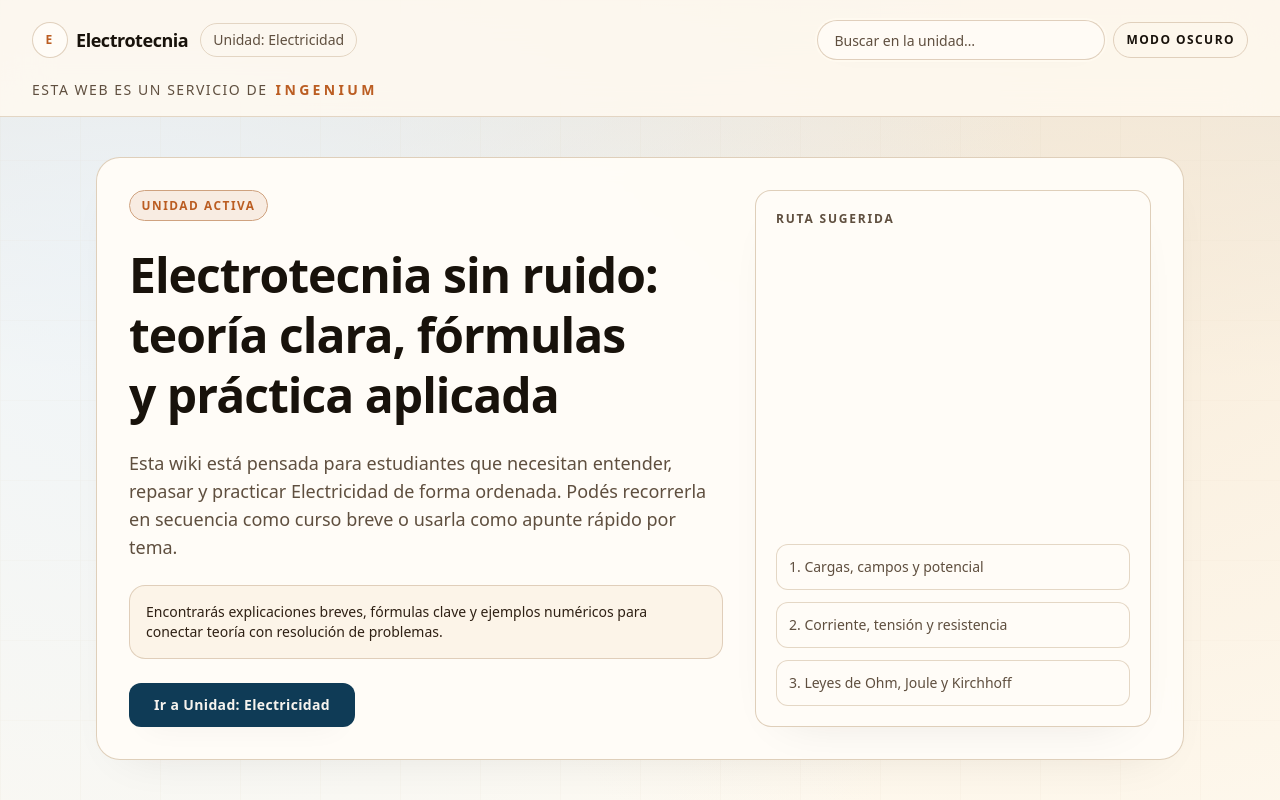
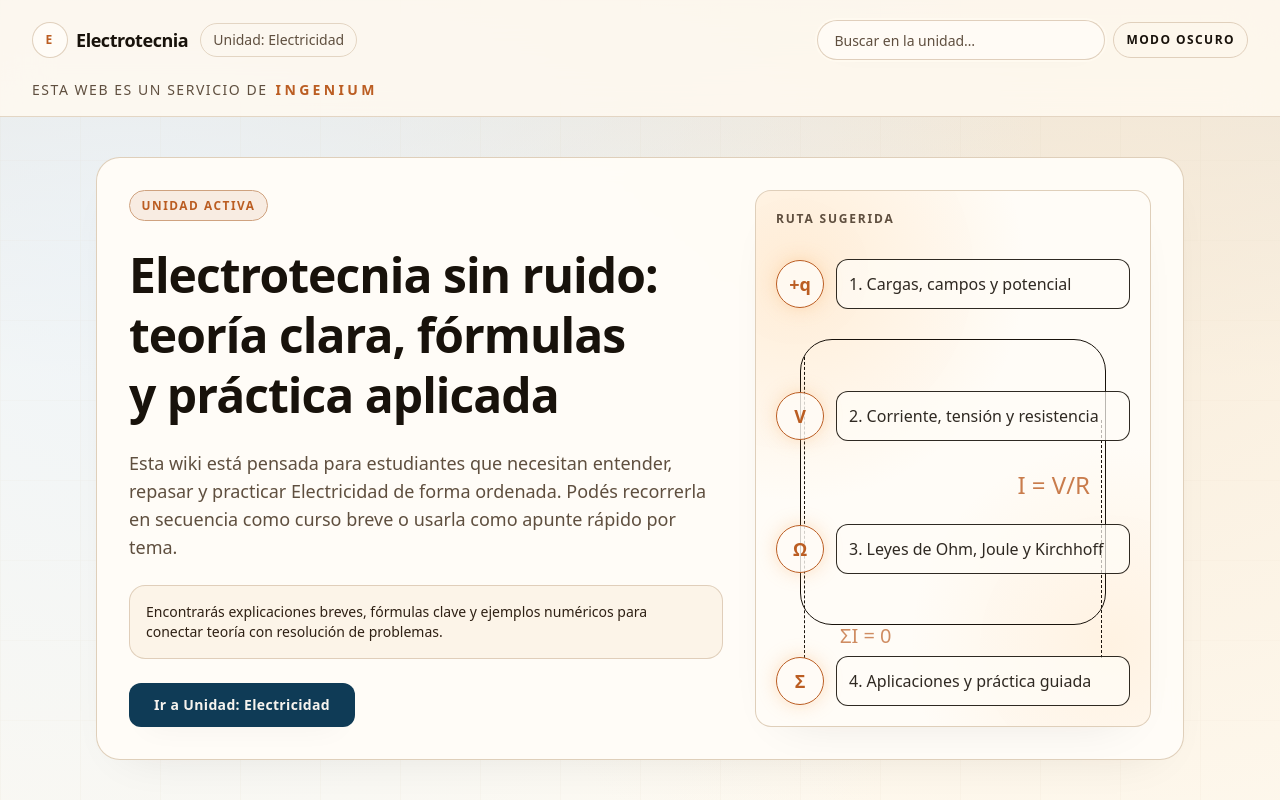
Before and after one commit to Teksi75/electrotecnia-web-next, a Next.js app: page / in a window 1280 px wide. Shown: the top 800 px of the page. Built offline with nearby package versions, Linux system fonts and the light colour scheme; no server answers.

Commit message:
Rediseña la sección de ruta sugerida en home

```diff
--- a/src/app/page.tsx
+++ b/src/app/page.tsx
@@ -53,6 +53,13 @@ const studyTips = [
 ];
 
 export default function HomePage() {
+  const routeSteps = [
+    "Cargas, campos y potencial",
+    "Corriente, tensión y resistencia",
+    "Leyes de Ohm, Joule y Kirchhoff",
+    "Aplicaciones y práctica guiada",
+  ];
+
   return (
     <main className="mx-auto w-full max-w-6xl space-y-10 px-4 py-10 sm:px-6 lg:px-8">
       <section className="surface-panel reveal-up overflow-hidden rounded-3xl p-6 sm:p-8">
@@ -74,13 +81,42 @@ export default function HomePage() {
               <Link href="/unidad/electricidad">Ir a Unidad: Electricidad</Link>
             </Button>
           </div>
-          <aside className="surface-panel flex flex-col justify-between gap-4 rounded-2xl p-5">
-            <p className="text-xs font-semibold uppercase tracking-[0.15em] text-muted-foreground">Ruta sugerida</p>
-            <ol className="space-y-3 text-sm text-muted-foreground">
-              <li className="rounded-xl border border-border/70 bg-card/70 p-3">1. Cargas, campos y potencial</li>
-              <li className="rounded-xl border border-border/70 bg-card/70 p-3">2. Corriente, tensión y resistencia</li>
-              <li className="rounded-xl border border-border/70 bg-card/70 p-3">3. Leyes de Ohm, Joule y Kirchhoff</li>
-            </ol>
+          <aside className="surface-panel relative overflow-hidden rounded-2xl p-5">
+            <div
+              aria-hidden="true"
+              className="pointer-events-none absolute inset-0 bg-[radial-gradient(circle_at_10%_15%,rgba(255,180,94,0.22),transparent_40%),radial-gradient(circle_at_90%_85%,rgba(255,180,94,0.14),transparent_35%)]"
+            />
+            <div className="relative flex h-full min-h-[420px] flex-col">
+              <p className="text-xs font-semibold uppercase tracking-[0.15em] text-muted-foreground">Ruta sugerida</p>
+
+              <div className="relative mt-8 flex-1">
+                <div
+                  aria-hidden="true"
+                  className="absolute left-6 right-6 top-[18%] h-[64%] rounded-[2rem] border border-[var(--highlight-soft)]/60"
+                />
+                <div aria-hidden="true" className="absolute bottom-12 left-7 top-[22%] border-l border-dashed border-[var(--highlight-soft)]/70" />
+                <div
+                  aria-hidden="true"
+                  className="absolute bottom-12 right-7 top-[36%] border-r border-dashed border-[var(--highlight-soft)]/70"
+                />
+
+                <ol className="relative z-10 flex h-full flex-col justify-between gap-5 text-sm text-foreground/90">
+                  {routeSteps.map((step, index) => (
+                    <li key={step} className="relative flex items-center gap-3">
+                      <span className="relative grid size-12 shrink-0 place-items-center rounded-full border border-[var(--highlight-soft)] bg-card/80 text-lg font-semibold text-[var(--highlight)] shadow-[0_0_18px_rgba(247,176,106,0.38)]">
+                        {index === 0 ? "+q" : index === 1 ? "V" : index === 2 ? "Ω" : "Σ"}
+                      </span>
+                      <span className="flex-1 rounded-xl border border-[var(--highlight-soft)] bg-card/70 p-3 text-base">
+                        {index + 1}. {step}
+                      </span>
+                    </li>
+                  ))}
+                </ol>
+
+                <p className="absolute right-10 top-[47%] text-2xl text-[var(--highlight)]/80">I = V/R</p>
+                <p className="absolute bottom-14 left-16 text-xl text-[var(--highlight)]/70">ΣI = 0</p>
+              </div>
+            </div>
           </aside>
         </div>
       </section>
```
